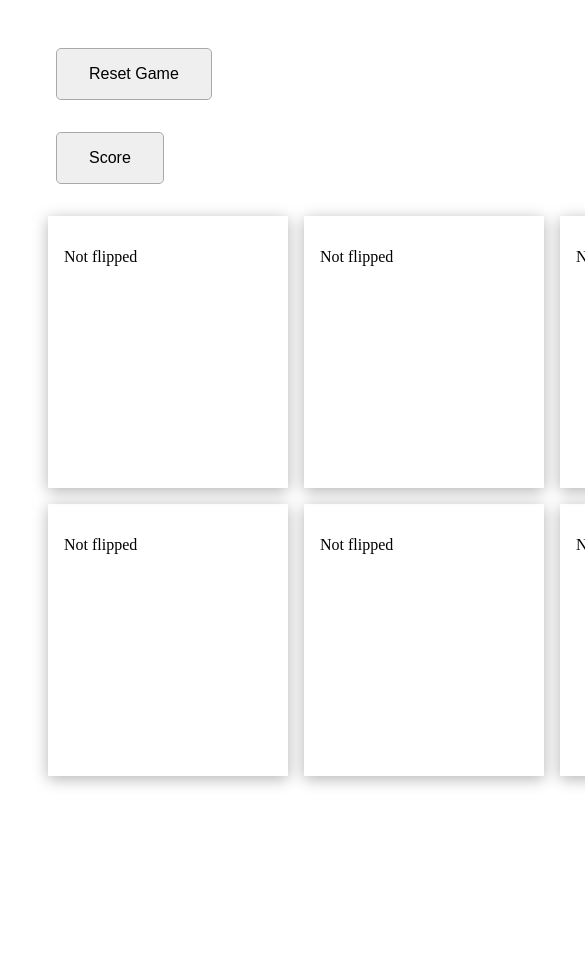
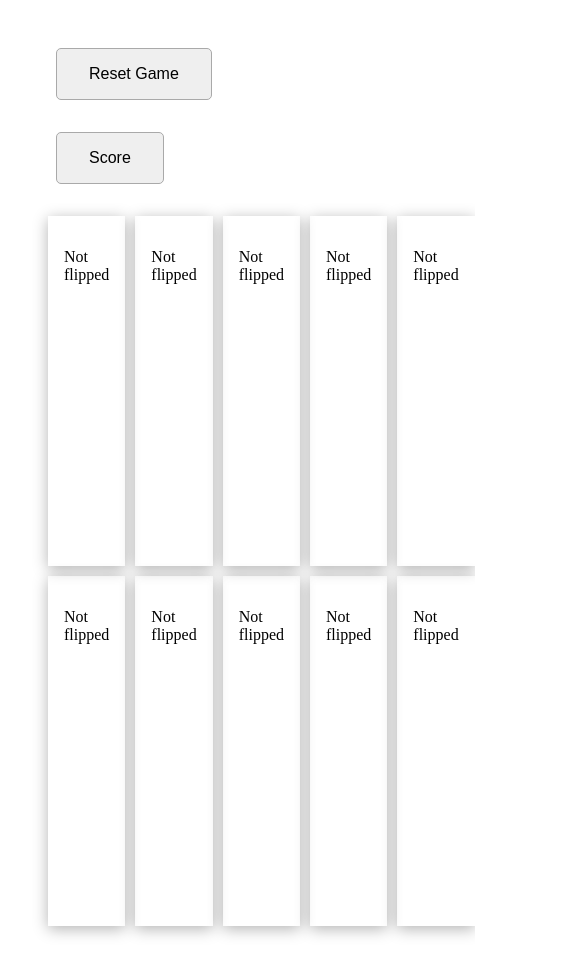
Before and after one commit to nirmalathapa/concentration, a React (Create React App) app: page / in a window 390 px wide. Shown: the top 974 px of the page, 585 px wide, since content can reach past the window. Before the commit the page ends 872 px from the top, so only its background shows below. Built offline with nearby package versions, Linux system fonts and the light colour scheme.

Commit message:
make boxes responsive with css grid

```diff
--- a/src/assets/App.css
+++ b/src/assets/App.css
@@ -29,20 +29,16 @@ h1{
 }
 .wrap{
     display: grid;
-    grid-template-columns: auto auto auto auto auto;
-    grid-template-rows: auto auto auto auto auto;
-    row-gap: 1em;
-    column-gap: 1em;
-    justify-items: center;
+    grid-template-columns: repeat(5, 1fr);
+    grid-gap: 10px;
+    grid-auto-rows: minmax(350px, auto);
 }
 
-.wrap > *{
+.card {
     padding:1em;
     margin: 0;
     box-shadow: 0 0.2em 0.9em rgba(0,0,0,0.3);
-    width: 13em;
-    height: 15em;
-     transition: all 0.3s ease-in-out;
+    transition: all 0.3s ease-in-out;
 }
 
 .card:hover{
@@ -63,8 +59,6 @@ h1{
 img{
     max-width: 100%;
     background-size: cover;
-    width: 15em;
-    height: 15em;
     background-repeat: no-repeat;
 }
 
```
